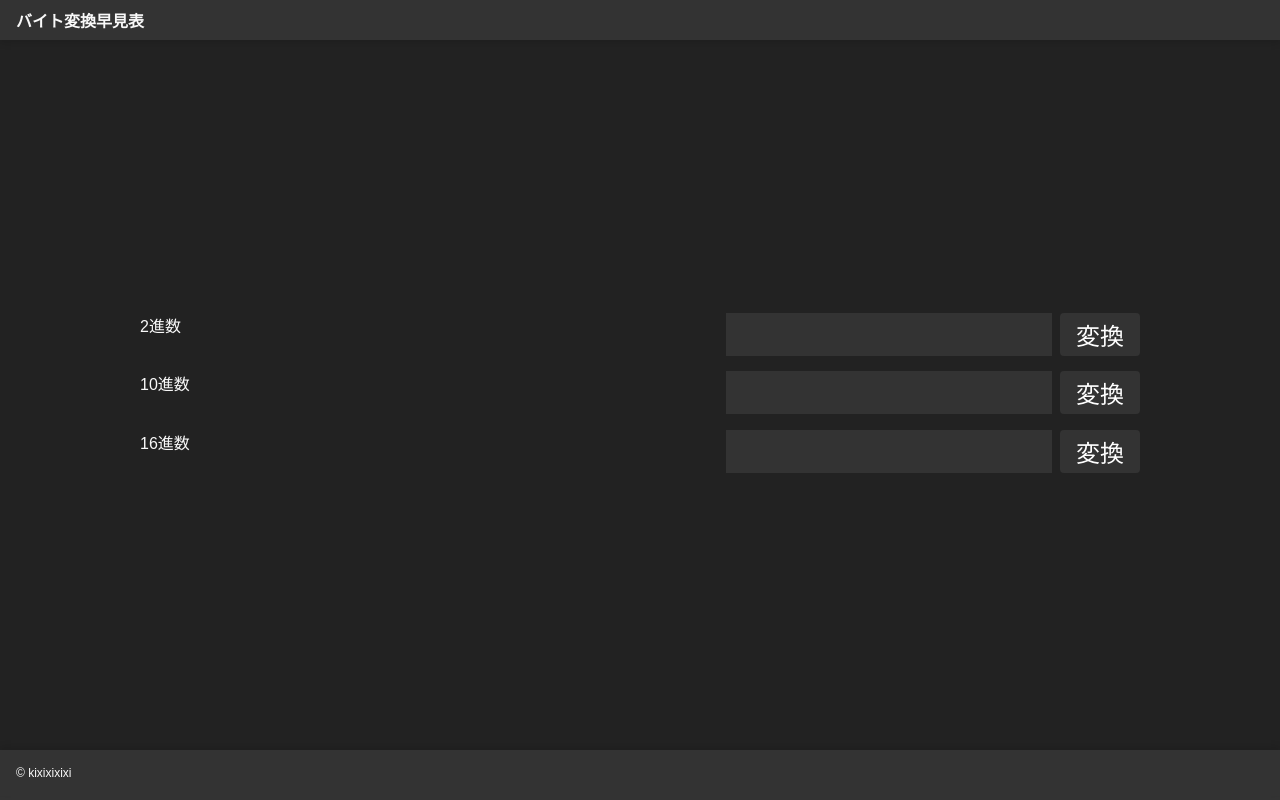
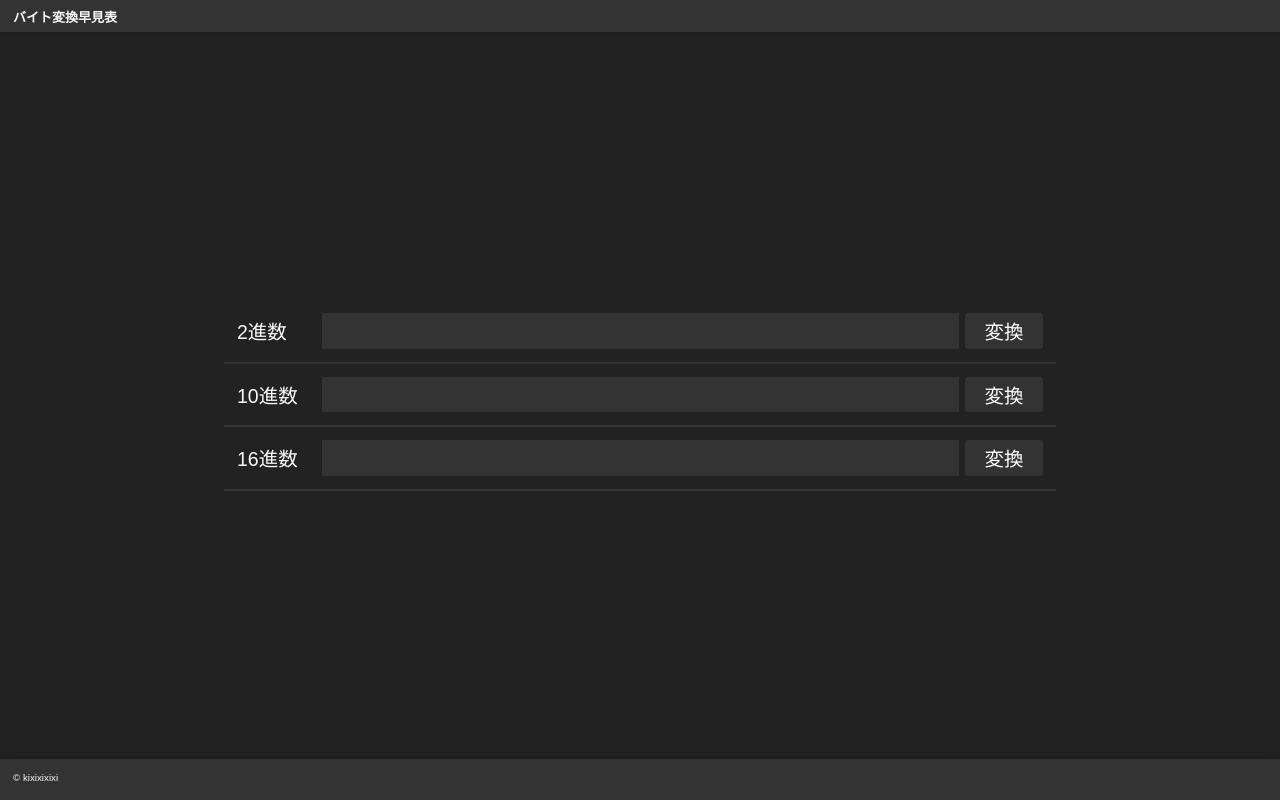
Before and after one commit to kixixixixi/byte-trans-view, a Next.js app: page / in a window 1280 px wide. Built offline with nearby package versions, Linux system fonts and the light colour scheme.

Commit message:
Modify fieldset style

```diff
--- a/app/page.tsx
+++ b/app/page.tsx
@@ -47,7 +47,7 @@ const Page: FC = () => {
     <>
       <Field>
         <Label htmlFor="binary">2進数</Label>
-        <div style={{ display: "flex", gap: ".5rem" }}>
+        <div style={{ display: "flex", flexGrow: 1, gap: ".5rem" }}>
           <Input
             id="binary"
             value={numberSet.binary}
@@ -60,7 +60,7 @@ const Page: FC = () => {
       </Field>
       <Field>
         <Label htmlFor="decimal">10進数</Label>
-        <div style={{ display: "flex", gap: ".5rem" }}>
+        <div style={{ display: "flex", flexGrow: 1, gap: ".5rem" }}>
           <Input
             id="decimal"
             value={numberSet.decimal}
@@ -73,7 +73,7 @@ const Page: FC = () => {
       </Field>
       <Field>
         <Label htmlFor="hexadecimal">16進数</Label>
-        <div style={{ display: "flex", gap: ".5rem" }}>
+        <div style={{ display: "flex", flexGrow: 1, gap: ".5rem" }}>
           <Input
             id="hexadecimal"
             value={numberSet.hexadecimal}
--- a/app/reset.css
+++ b/app/reset.css
@@ -8,5 +8,5 @@
   background: #333;
   color: #f9f9f9;
   color-scheme: dark;
-  font-family: "monospace";
+  font-family: monospace;
 }
--- a/components/form.tsx
+++ b/components/form.tsx
@@ -5,7 +5,9 @@ export const Input: FC<ComponentProps<"input">> = ({ style, ...props }) => (
     style={{
       background: "#333",
       border: 0,
+      flexGrow: 1,
       fontSize: "1.5rem",
+      minWidth: 0,
       outline: 0,
       padding: ".25rem .5rem",
       textAlign: "right",
@@ -23,6 +25,8 @@ export const Label: FC<ComponentProps<"label">> = ({
   <label
     htmlFor={htmlFor}
     style={{
+      fontSize: "1.5rem",
+      minWidth: "6rem",
       ...style,
     }}
     {...props}
@@ -32,10 +36,14 @@ export const Label: FC<ComponentProps<"label">> = ({
 export const Field: FC<ComponentProps<"fieldset">> = ({ style, ...props }) => (
   <fieldset
     style={{
-      border: "none",
+      alignItems: "center",
+      border: 0,
+      borderBottom: "solid 2px #333",
       display: "flex",
+      flexWrap: "wrap",
       gap: ".5rem",
       justifyContent: "space-between",
+      padding: "1rem",
       width: "100%",
       ...style,
     }}
@@ -50,6 +58,7 @@ export const Button: FC<ComponentProps<"button">> = ({ style, ...props }) => (
       border: 0,
       borderRadius: ".25rem",
       fontSize: "1.5rem",
+      minWidth: "6rem",
       padding: ".25rem 1rem",
       ...style,
     }}
```
